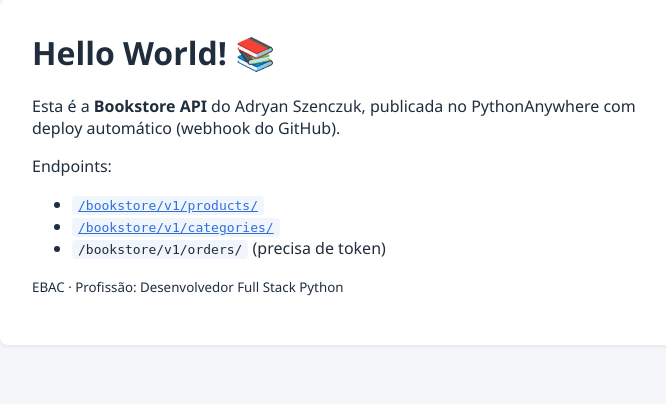
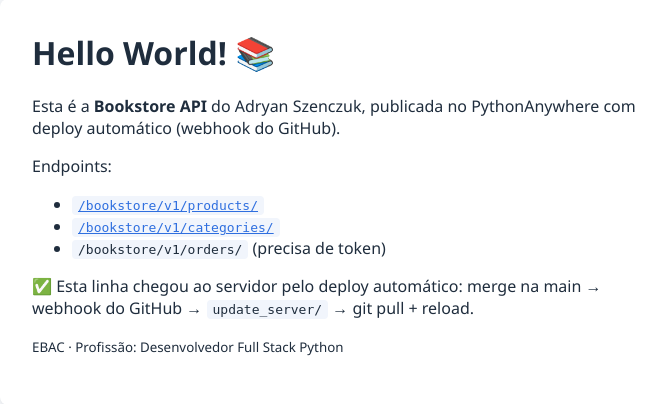
Before and after one commit to adryanszencz/bookstore, a Python web app: template bookstore/templates/hello_world.html in a window 1280 px wide. Shown: the part 81-485 px from the top of the page, without its empty margins (288-954 px from the left). Run offline with Jinja, Linux system fonts and the light colour scheme; the template is opened without the code that fills it, so the values that code supplies are empty.

Commit message:
Página /hello mostra que o deploy automático funcionou

```diff
--- a/bookstore/templates/hello_world.html
+++ b/bookstore/templates/hello_world.html
@@ -24,6 +24,7 @@
       <li><a href="/bookstore/v1/categories/"><code>/bookstore/v1/categories/</code></a></li>
       <li><code>/bookstore/v1/orders/</code> (precisa de token)</li>
     </ul>
+    <p>✅ Esta linha chegou ao servidor pelo deploy automático: merge na main → webhook do GitHub → <code>update_server/</code> → git pull + reload.</p>
     <p><small>EBAC · Profissão: Desenvolvedor Full Stack Python</small></p>
   </main>
 </body>
```
